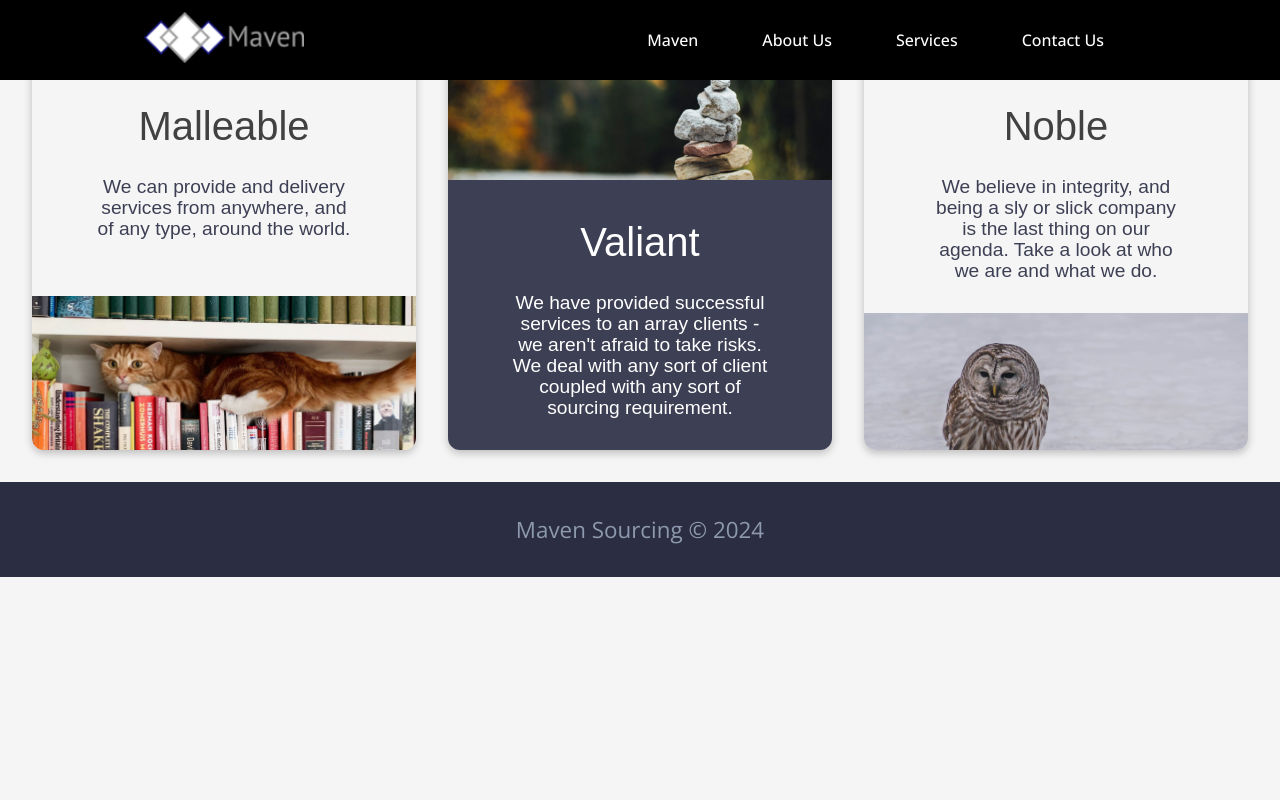
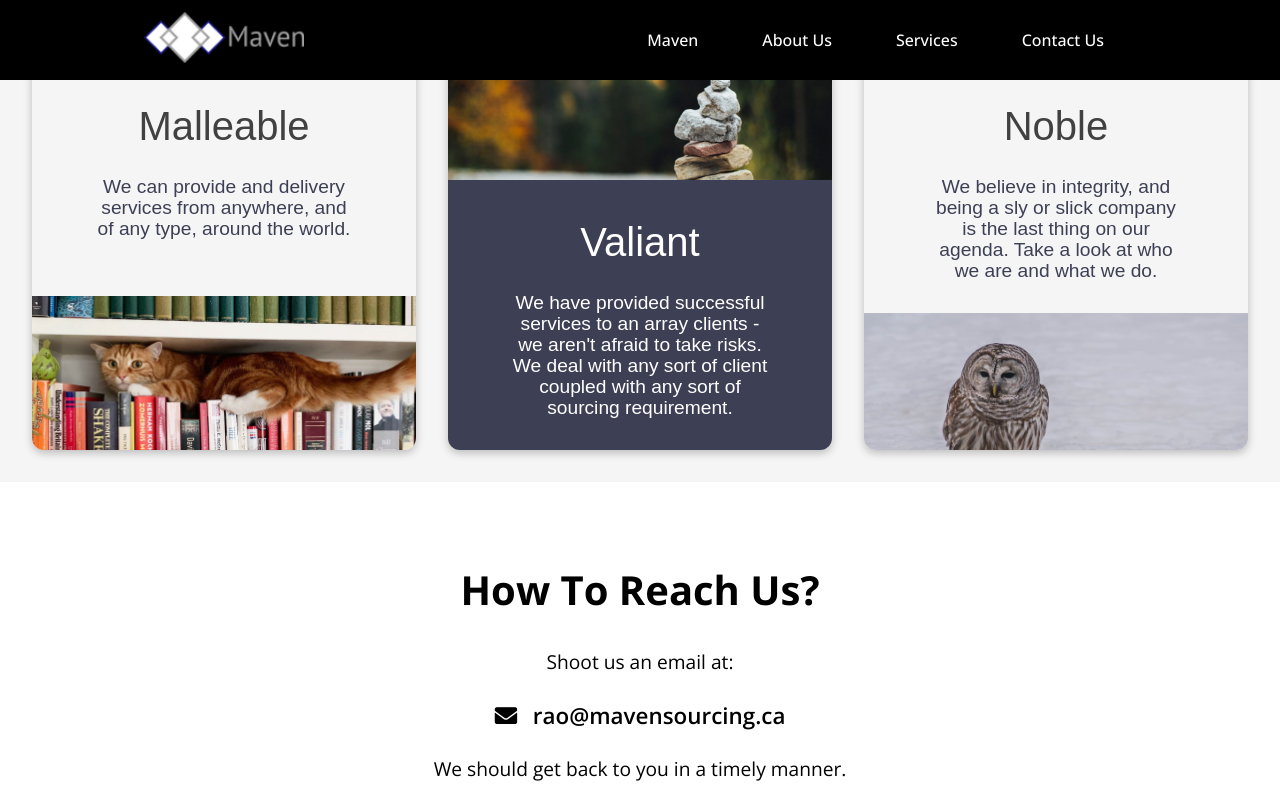
Before and after one commit to KonferInc/MavenSourcing, a React (Vite) app: page / in a window 1280 px wide. Shown: the top 800 px of the page. Built offline with nearby package versions, Linux system fonts and the light colour scheme.

Commit message:
Add contact section

```diff
--- a/index.html
+++ b/index.html
@@ -5,6 +5,7 @@
         <link rel="icon" type="image/svg+xml" href="/vite.svg" />
         <meta name="viewport" content="width=device-width, initial-scale=1.0" />
         <title>Maven Sourcing &#8211; A global sourcing company</title>
+        <link rel="stylesheet" href="https://cdnjs.cloudflare.com/ajax/libs/font-awesome/5.15.3/css/all.min.css">
     </head>
     <body>
         <div id="root"></div>
--- /dev/null
+++ b/src/components/contact/Contact.css
@@ -0,0 +1,51 @@
+.contact-wrapper {
+  background-color: #ffffff;
+  padding: 80px 0;
+}
+
+.contact-container {
+  max-width: 800px;
+  margin: 0 auto;
+  text-align: center;
+}
+
+.contact-title {
+  font-size: 2.5rem;
+  color: #000000;
+  margin-bottom: 30px;
+  font-weight: 700;
+}
+
+.contact-text {
+  font-size: 1.2rem;
+  color: #000000;
+  line-height: 1.6;
+}
+
+.contact-text a {
+  color: #000000;
+  text-decoration: none;
+  font-weight: 600;
+  transition: all 0.3s ease;
+}
+
+.contact-text a:hover {
+  color: #333333;
+  text-decoration: underline;
+}
+
+.contact-email {
+  font-size: 1.4rem;
+  margin: 20px 0;
+}
+
+.contact-email i {
+  color: #000000;
+  margin-right: 10px;
+}
+
+/* Add a subtle hover effect for the entire contact section */
+.contact-wrapper:hover {
+  background-color: #f8f8f8;
+  transition: background-color 0.3s ease;
+}
--- /dev/null
+++ b/src/components/contact/Contact.tsx
@@ -0,0 +1,24 @@
+import React from 'react';
+import './Contact.css';
+
+const Contact: React.FC = () => {
+  return (
+    <div className="contact-wrapper">
+      <div className="contact-container">
+        <h2 className="contact-title">How To Reach Us?</h2>
+        <div className="contact-text">
+          <p>
+            Shoot us an email at:
+          </p>
+          <p className="contact-email">
+            <i className="fas fa-envelope"></i>{' '}
+            <a href="mailto:rao@mavensourcing.ca">rao@mavensourcing.ca</a>
+          </p>
+          <p>We should get back to you in a timely manner.</p>
+        </div>
+      </div>
+    </div>
+  );
+};
+
+export { Contact };
--- a/src/components/index.tsx
+++ b/src/components/index.tsx
@@ -1,3 +1,4 @@
 export { Navbar } from './nav/Navbar'
 export { Features } from './features/Features'
 export { Footer } from './footer/Footer'
+export { Contact } from './contact/Contact'
--- a/src/pages/Landing.tsx
+++ b/src/pages/Landing.tsx
@@ -1,11 +1,12 @@
 import React from 'react';
-import { Navbar, Features, Footer } from '@components';
+import { Navbar, Features, Footer, Contact } from '@components';
 
 const Landing: React.FC = () => {
     return (
         <>
             <Navbar />
             <Features />
+            <Contact />
             <Footer />
         </>
     );
```
